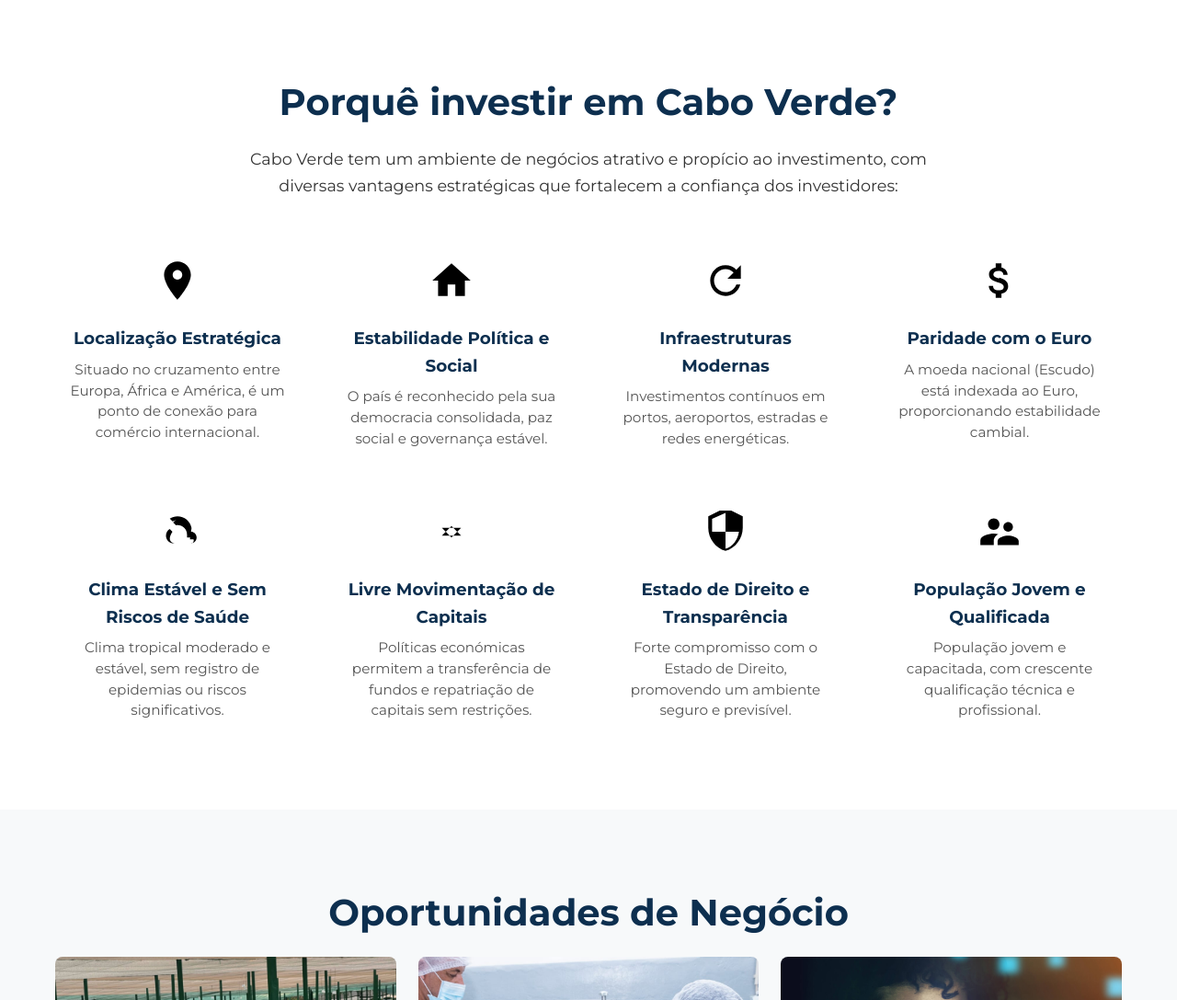
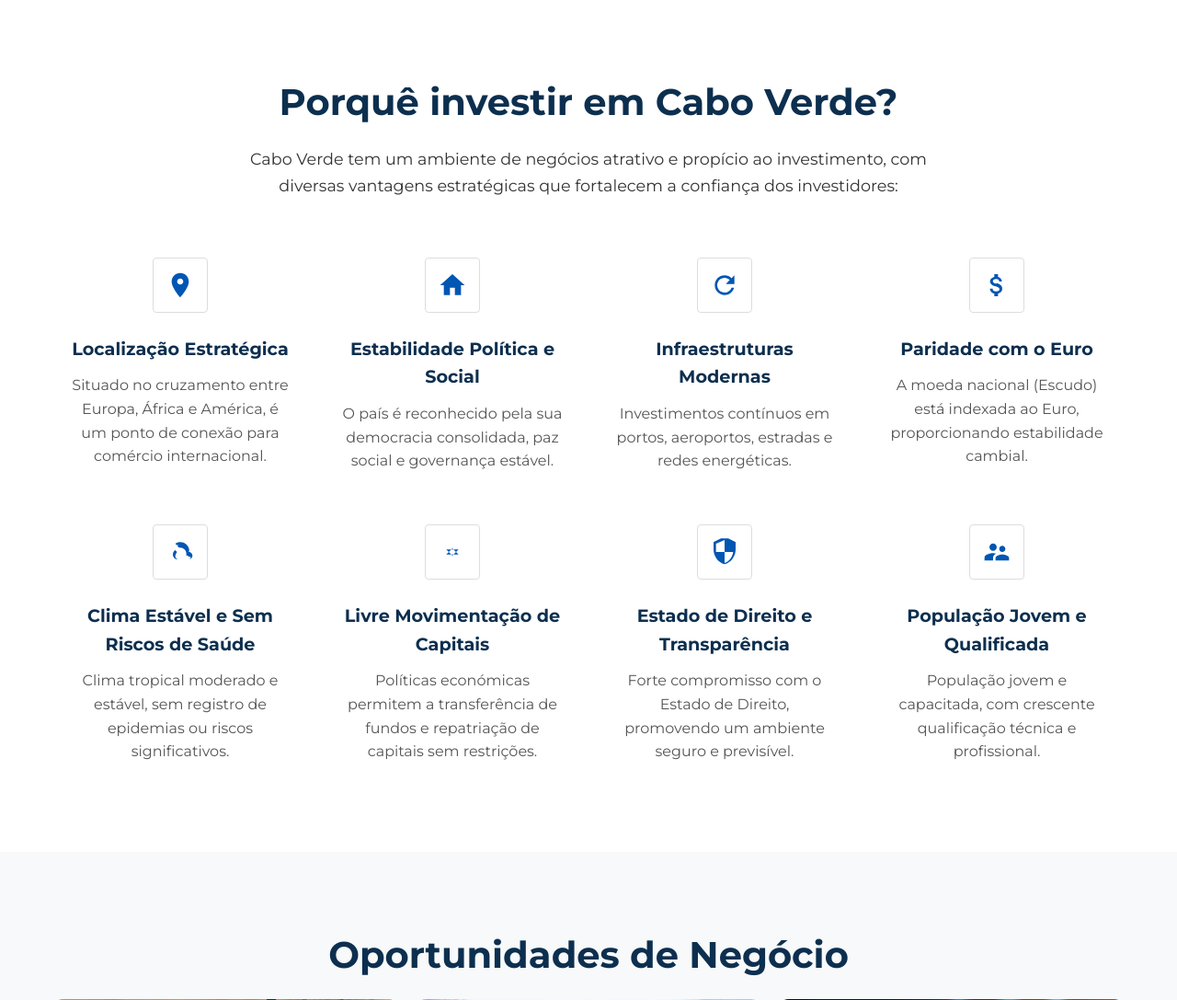
Before and after one commit to uejike20/investordiasporav4, a PHP site: page / in a window 1280 px wide. Shown: the part 791-1878 px from the top of the page at 92% size. Run offline with PHP 8.4, Linux system fonts and the light colour scheme.

Commit message:
style icons

```diff
--- a/style.css
+++ b/style.css
@@ -55,31 +55,68 @@ h2 { font-size: 2.5rem; text-align: center; margin-bottom: 1rem; }
 .cta-button:hover { background-color: #004494; }
 
 /* =======================
-   WHY INVEST SECTION
+   WHY INVEST SECTION (FINAL CORRECTED LAYOUT)
    ======================== */
+#why-invest {
+    background-color: var(--white-color);
+}
 .reasons-grid {
     display: grid;
-    grid-template-columns: repeat(4, 1fr); /* 4 columns on desktop */
-    gap: 2rem;
+    /* This creates the 4-column layout */
+    grid-template-columns: repeat(4, 1fr);
+    gap: 1.5rem; /* A little less gap for 4 columns */
+    margin-top: 3rem;
 }
 .reason-item {
     text-align: center;
     padding: 1rem;
 }
+.icon-container {
+    margin: 0 auto 1.5rem auto; /* Centers the box and adds space below */
+    width: 60px;
+    height: 60px;
+    border: 1px solid #ddd; /* The light gray border */
+    border-radius: 4px;
+    display: flex; /* These two lines center the icon inside the box */
+    align-items: center;
+    justify-content: center;
+}
 .reason-icon {
-    width: 50px;
-    height: 50px;
-    margin-bottom: 1rem;
+    width: 32px; /* A good size for the icon itself */
+    height: 32px;
+    fill: var(--primary-color); /* The blue color for the icon */
 }
 .reason-item h3 {
-    font-size: 1.15rem;
+    font-size: 1.2rem;
     color: var(--dark-blue);
-    margin-bottom: 0.5rem;
+    margin-bottom: 0.75rem;
 }
 .reason-item p {
-    font-size: 0.95rem;
+    font-size: 1rem;
     color: #555;
-    line-height: 1.5;
+    line-height: 1.6;
+}
+
+/* =======================
+   RESPONSIVE DESIGN FOR THE GRID
+   ======================== */
+
+/* On tablets, switch to 2 columns */
+@media (max-width: 992px) {
+    .reasons-grid {
+        grid-template-columns: repeat(2, 1fr);
+    }
+}
+
+/* On mobile phones, switch to 1 column */
+@media (max-width: 768px) {
+    .reasons-grid {
+        grid-template-columns: 1fr;
+    }
+    /* Other mobile styles */
+    h1 { font-size: 2.2rem; }
+    h2 { font-size: 2rem; }
+    .nav-links { display: none; /* ... etc */ }
 }
 
 /* =======================
```
